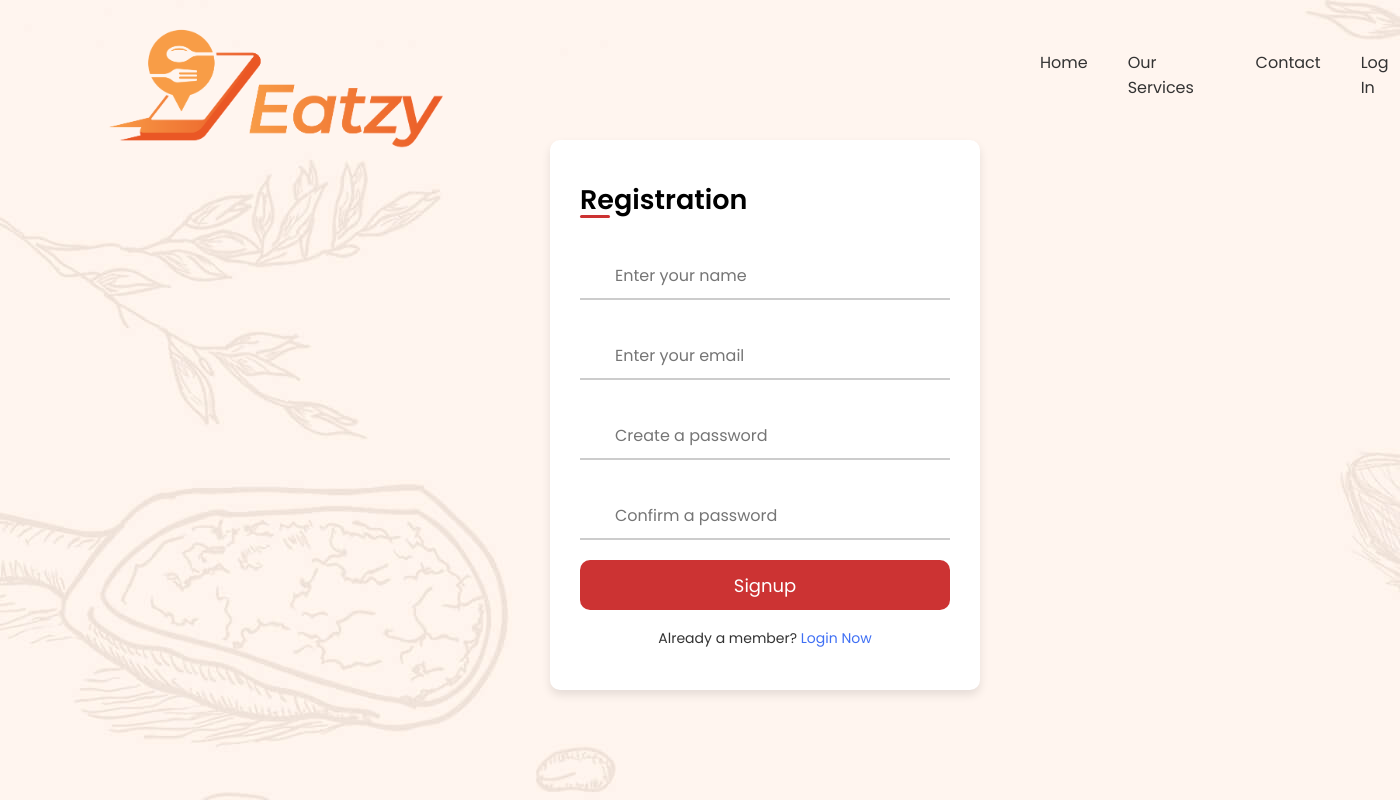
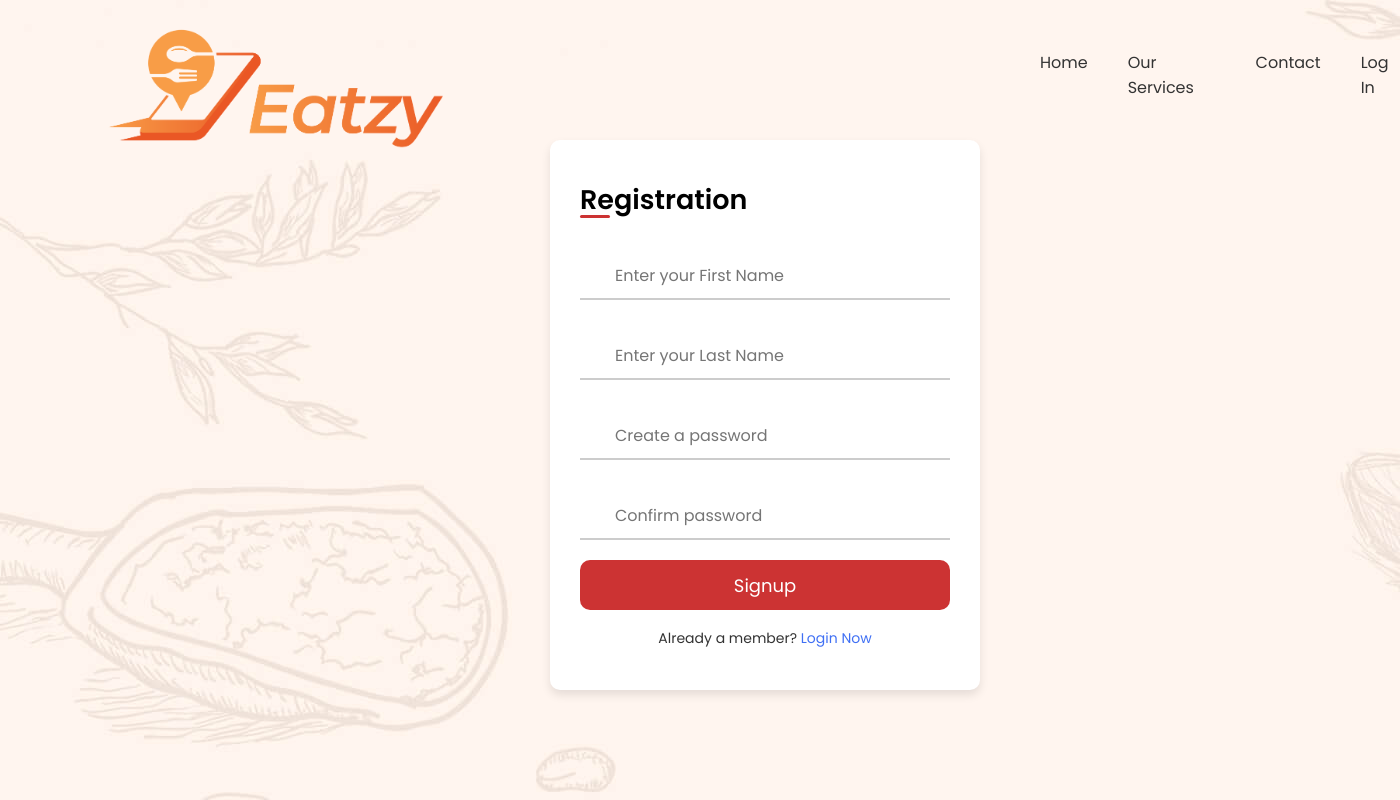
Before and after one commit to mushtaq2314/FOS, a Django app: page /signup in a window 1400 px wide. Run offline with Django 4.2, Linux system fonts and the light colour scheme.

Commit message:
Update signup.html

```diff
--- a/app/templates/signup.html
+++ b/app/templates/signup.html
@@ -28,11 +28,11 @@
                 <form action="/signup.html" method="post">
                     {% csrf_token %}
                     <div class="input-field">
-                        <input type="text" placeholder="Enter your name" name="sname" required>
+                        <input type="text" placeholder="Enter your First Name" name="sname" required>
                         <i class="uil uil-user"></i>
                     </div>
                     <div class="input-field">
-                        <input type="text" id="idc" placeholder="Enter your email" name="smail" onkeyup="ValidateEmail();" required>
+                        <input type="text" id="idc" placeholder="Enter your Last Name" name="smail" onkeyup="ValidateEmail();" required>
                         <i class="uil uil-envelope icon"></i>
                     </div>
                     <div class="input-field">
@@ -40,7 +40,7 @@
                         <i class="uil uil-lock icon"></i>
                     </div>
                     <div class="input-field">
-                        <input type="password" class="password" placeholder="Confirm a password" name="sconfirm" id = "idb" onkeyup="check();" required>
+                        <input type="password" class="password" placeholder="Confirm password" name="sconfirm" id = "idb" onkeyup="check();" required>
                         <i class="uil uil-lock icon"></i>
                         <i class="uil uil-eye-slash showHidePw"></i>
                     </div>
@@ -79,16 +79,6 @@
           document.getElementById('alert').innerHTML = 'Passwords donot match';
         }
       }
-    var ValidateEmail=function ()
-    {
-    if (/^\w+([\.-]?\w+)*@\w+([\.-]?\w+)*(\.\w{2,3})+$/.test(document.getElementById('idc').value))
-    {
-          document.getElementById('alert').innerHTML = '';
-        return (true)
-    }
-          document.getElementById('alert').innerHTML = 'Invalid email!';
-        return (false)
-    }
 </script>
 
 </html>
```
